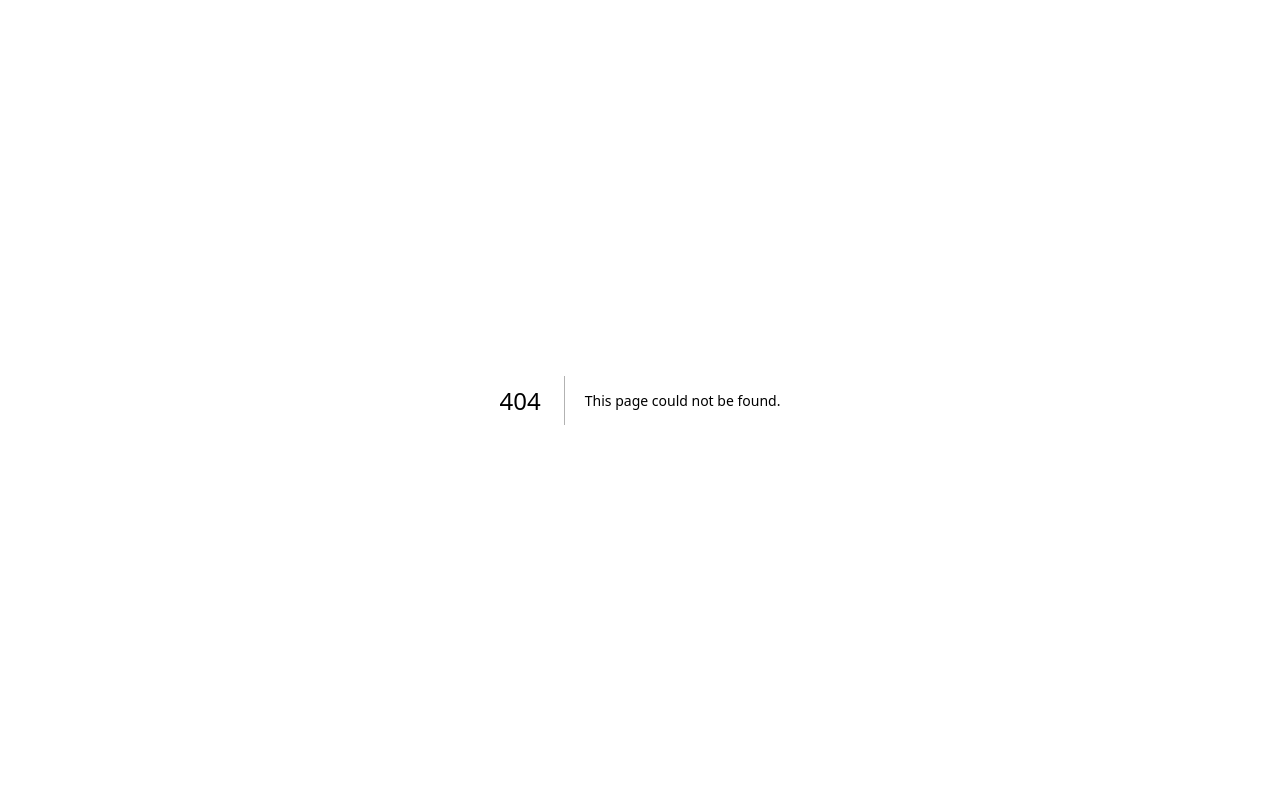
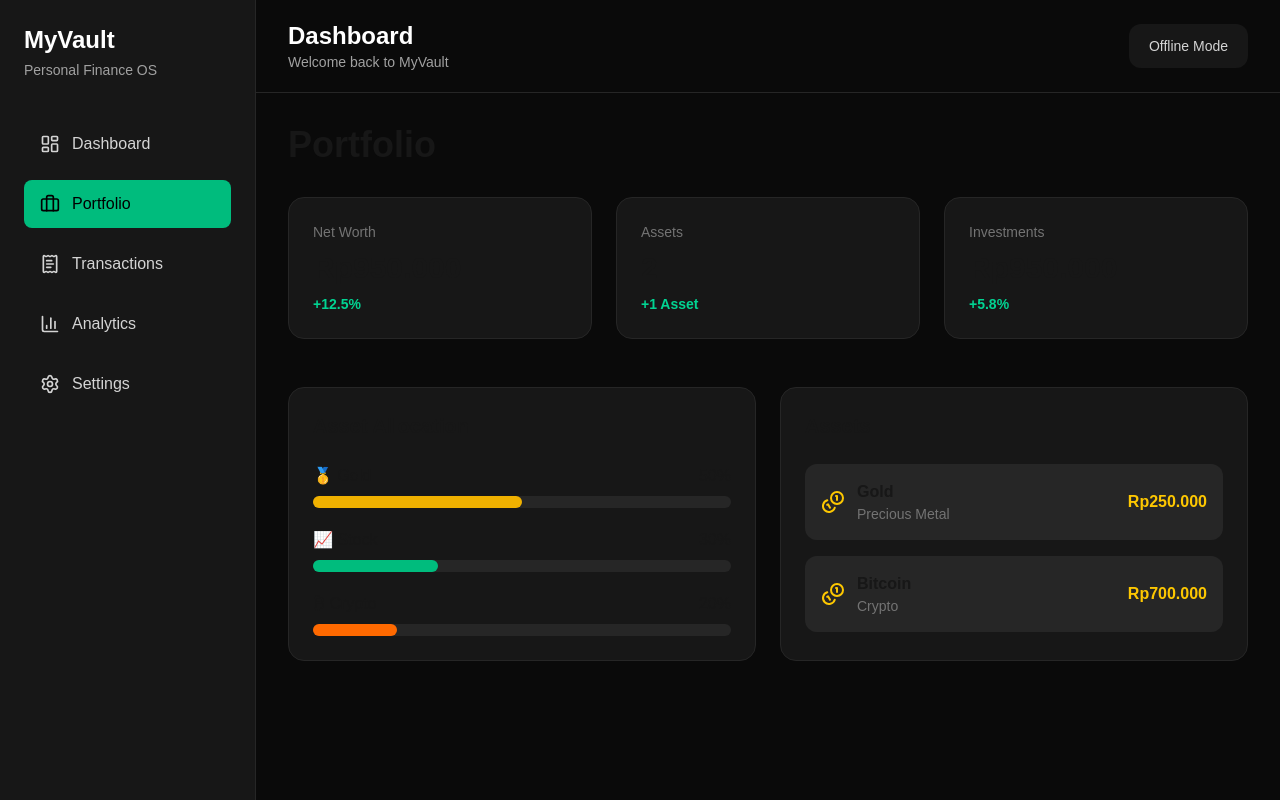
Before and after one commit to LiloMilo-lab/MyVault, a Next.js app: page /assets in a window 1280 px wide. Before the commit this address had no page. Built offline with nearby package versions, Linux system fonts and the light colour scheme.

Commit message:
feat: build dynamic portfolio overview

```diff
--- /dev/null
+++ b/app/assets/page.tsx
@@ -0,0 +1,69 @@
+"use client";
+import Sidebar from "@/components/layout/Sidebar";
+import Header from "@/components/layout/Header";
+import AssetCard from "@/components/portfolio/AssetCard";
+import AssetList from "@/components/portfolio/AssetList";
+import AssetAllocation from "@/components/portfolio/AssetAllocation";
+import { useAssets } from "@/hooks/useAssets";
+
+export default function AssetsPage() {
+  const { assets } = useAssets();
+
+  return (
+    <main className="flex min-h-screen bg-neutral-950">
+
+      <Sidebar />
+
+      <div className="flex flex-1 flex-col">
+
+        <Header />
+
+        <section className="flex-1 p-8">
+
+            <h1 className="mb-8 text-4xl font-bold">
+                Portfolio
+            </h1>
+
+            <div className="grid gap-6 md:grid-cols-3">
+
+                <AssetCard
+                title="Net Worth"
+                value={`Rp${assets
+                  .reduce((sum, asset) => sum + asset.value, 0)
+                  .toLocaleString("id-ID")}`}
+                change="+12.5%"
+                />
+
+                <AssetCard
+                title="Assets"
+                value={assets.length.toString()}
+                change="+1 Asset"
+                />
+
+                <AssetCard
+                title="Investments"
+                value={`Rp${assets
+                  .reduce((sum, asset) => sum + asset.value, 0)
+                  .toLocaleString("id-ID")}`}
+                change="+5.8%"
+                />
+
+                <div className="mt-6 grid gap-6 md:col-span-3 lg:grid-cols-2">
+
+                    <AssetAllocation />
+
+                    <AssetList
+                      assets={assets}
+                    />
+
+                </div>
+
+            </div>
+
+        </section>
+
+      </div>
+
+    </main>
+  );
+}
--- a/components/layout/sidebar.tsx
+++ b/components/layout/sidebar.tsx
@@ -1,4 +1,46 @@
+"use client";
+import Link from "next/link";
+import { usePathname } from "next/navigation";
+import {
+  LayoutDashboard,
+  Briefcase,
+  ReceiptText,
+  BarChart3,
+  Settings,
+} from "lucide-react";
+
+const menuItems = [
+  {
+    name: "Dashboard",
+    href: "/",
+    icon: LayoutDashboard,
+  },
+  {
+    name: "Portfolio",
+    href: "/assets",
+    icon: Briefcase,
+  },
+  {
+    name: "Transactions",
+    href: "/transactions",
+    icon: ReceiptText,
+  },
+  {
+    name: "Analytics",
+    href: "/analytics",
+    icon: BarChart3,
+  },
+  {
+    name: "Settings",
+    href: "/settings",
+    icon: Settings,
+  },
+];
+
 export default function Sidebar() {
+
+const pathname = usePathname();
+
   return (
     <aside className="w-64 h-screen bg-neutral-900 border-r border-neutral-800 p-6">
 
@@ -12,25 +54,25 @@ export default function Sidebar() {
 
       <nav className="mt-10 space-y-3">
 
-        <button className="w-full text-left rounded-lg px-4 py-3 bg-neutral-800 text-white">
-          Dashboard
-        </button>
+        {menuItems.map((item) => {
+          const Icon = item.icon;
 
-        <button className="w-full text-left rounded-lg px-4 py-3 hover:bg-neutral-800 text-neutral-300">
-          Portfolio
-        </button>
+          return (
+            <Link
+              key={item.name}
+              href={item.href}
+              className={`flex items-center gap-3 rounded-lg px-4 py-3 transition-all duration-300 ${
+                pathname === item.href
+                  ? "bg-emerald-500 text-black"
+                  : "text-neutral-300 hover:bg-neutral-800"
+              }`}
+            >
+              <Icon size={20} />
 
-        <button className="w-full text-left rounded-lg px-4 py-3 hover:bg-neutral-800 text-neutral-300">
-          Transactions
-        </button>
-
-        <button className="w-full text-left rounded-lg px-4 py-3 hover:bg-neutral-800 text-neutral-300">
-          Analytics
-        </button>
-
-        <button className="w-full text-left rounded-lg px-4 py-3 hover:bg-neutral-800 text-neutral-300">
-          Settings
-        </button>
+              <span>{item.name}</span>
+            </Link>
+          );
+        })}
 
       </nav>
 
--- /dev/null
+++ b/components/portfolio/AssetAllocation.tsx
@@ -0,0 +1,95 @@
+export default function AssetAllocation() {
+  return (
+    <div
+      className="
+        rounded-2xl
+        border
+        border-neutral-800
+        bg-neutral-900
+        p-6
+        transition-all
+        duration-300
+        hover:border-neutral-700
+        hover:-translate-y-1
+      "
+    >
+      <h2 className="mb-6 text-xl font-bold">
+        Asset Allocation
+      </h2>
+
+      <div className="space-y-5">
+
+        <div>
+
+          <div className="mb-2 flex justify-between">
+
+            <span>🥇 Gold</span>
+
+            <span>50%</span>
+
+          </div>
+
+          <div className="h-3 rounded-full bg-neutral-800">
+
+            <div
+              className="h-3 rounded-full bg-yellow-500"
+              style={{
+                width: "50%",
+              }}
+            />
+
+          </div>
+
+        </div>
+
+        <div>
+
+          <div className="mb-2 flex justify-between">
+
+            <span>📈 Stock</span>
+
+            <span>30%</span>
+
+          </div>
+
+          <div className="h-3 rounded-full bg-neutral-800">
+
+            <div
+              className="h-3 rounded-full bg-emerald-500"
+              style={{
+                width: "30%",
+              }}
+            />
+
+          </div>
+
+        </div>
+
+        <div>
+
+          <div className="mb-2 flex justify-between">
+
+            <span>₿ Crypto</span>
+
+            <span>20%</span>
+
+          </div>
+
+          <div className="h-3 rounded-full bg-neutral-800">
+
+            <div
+              className="h-3 rounded-full bg-orange-500"
+              style={{
+                width: "20%",
+              }}
+            />
+
+          </div>
+
+        </div>
+
+      </div>
+
+    </div>
+  );
+}
--- /dev/null
+++ b/components/portfolio/AssetCard.tsx
@@ -0,0 +1,40 @@
+type AssetCardProps = {
+    title: string;
+    value: string;
+    change: string;
+};
+
+export default function AssetCard({
+  title,
+  value,
+  change,
+}: AssetCardProps) {
+  return (
+        <div
+            className="
+                rounded-2xl
+                border
+                border-neutral-800
+                bg-neutral-900
+                p-6
+                transition-all
+                duration-300
+                hover:border-neutral-700
+                hover:-translate-y-1
+            "
+        >
+            <p className="text-sm text-neutral-500">
+                {title}
+            </p>
+
+            <h2 className="mt-2 text-3xl font-bold">
+                {value}
+            </h2>
+
+            <p className="mt-2 text-sm font-semibold text-emerald-400">
+                {change}
+            </p>
+
+        </div>
+    );
+}
--- /dev/null
+++ b/components/portfolio/AssetList.tsx
@@ -0,0 +1,68 @@
+import { Asset } from "@/hooks/useAssets";
+import { Coins } from "lucide-react";
+
+type AssetListProps = {
+  assets: Asset[];
+};
+
+export default function AssetList({
+  assets,
+}: AssetListProps) {
+  return (
+        <div
+        className="
+            rounded-2xl
+            border
+            border-neutral-800
+            bg-neutral-900
+            p-6
+            transition-all
+            duration-300
+            hover:border-neutral-700
+            hover:-translate-y-1
+        "
+        >
+        <h2 className="mb-6 text-xl font-bold">
+            Assets
+        </h2>
+
+            <div className="space-y-4">
+
+                {assets.map((asset, index) => (
+
+                    <div
+                        key={index}
+                        className="flex items-center justify-between rounded-xl bg-neutral-800 p-4"
+                    >
+
+                        <div className="flex items-center gap-3">
+
+                            <Coins className="h-6 w-6 text-yellow-400"/>
+
+                            <div>
+
+                                <h3 className="font-semibold">
+                                    {asset.name}
+                                </h3>
+
+                                <p className="text-sm text-neutral-500">
+                                    {asset.type}
+                                </p>
+
+                            </div>
+
+                        </div>
+
+                        <p className="font-bold text-yellow-400">
+                            Rp{asset.value.toLocaleString("id-ID")}
+                        </p>
+
+                    </div>
+
+                ))}
+
+            </div>
+
+        </div>
+    );
+}
--- /dev/null
+++ b/hooks/useAssets.ts
@@ -0,0 +1,28 @@
+import { useState } from "react";
+
+export type Asset = {
+  name: string;
+  type: string;
+  value: number;
+};
+
+export function useAssets() {
+
+  const [assets, setAssets] = useState<Asset[]>([
+        {
+            name: "Gold",
+            type: "Precious Metal",
+            value: 250000,
+        },
+        {
+            name: "Bitcoin",
+            type: "Crypto",
+            value: 700000,
+        }
+    ]);
+
+  return {
+    assets,
+    setAssets,
+  };
+}
--- /dev/null
+++ b/types/asset.ts
@@ -0,0 +1,22 @@
+export type Asset = {
+  id: string;
+
+  name: string;
+
+  category:
+    | "Cash"
+    | "Gold"
+    | "Stock"
+    | "Crypto"
+    | "Mutual Fund"
+    | "Foreign Currency"
+    | "Property"
+    | "Vehicle"
+    | "Other";
+
+  value: number;
+
+  notes: string;
+
+  createdAt: string;
+};
```
